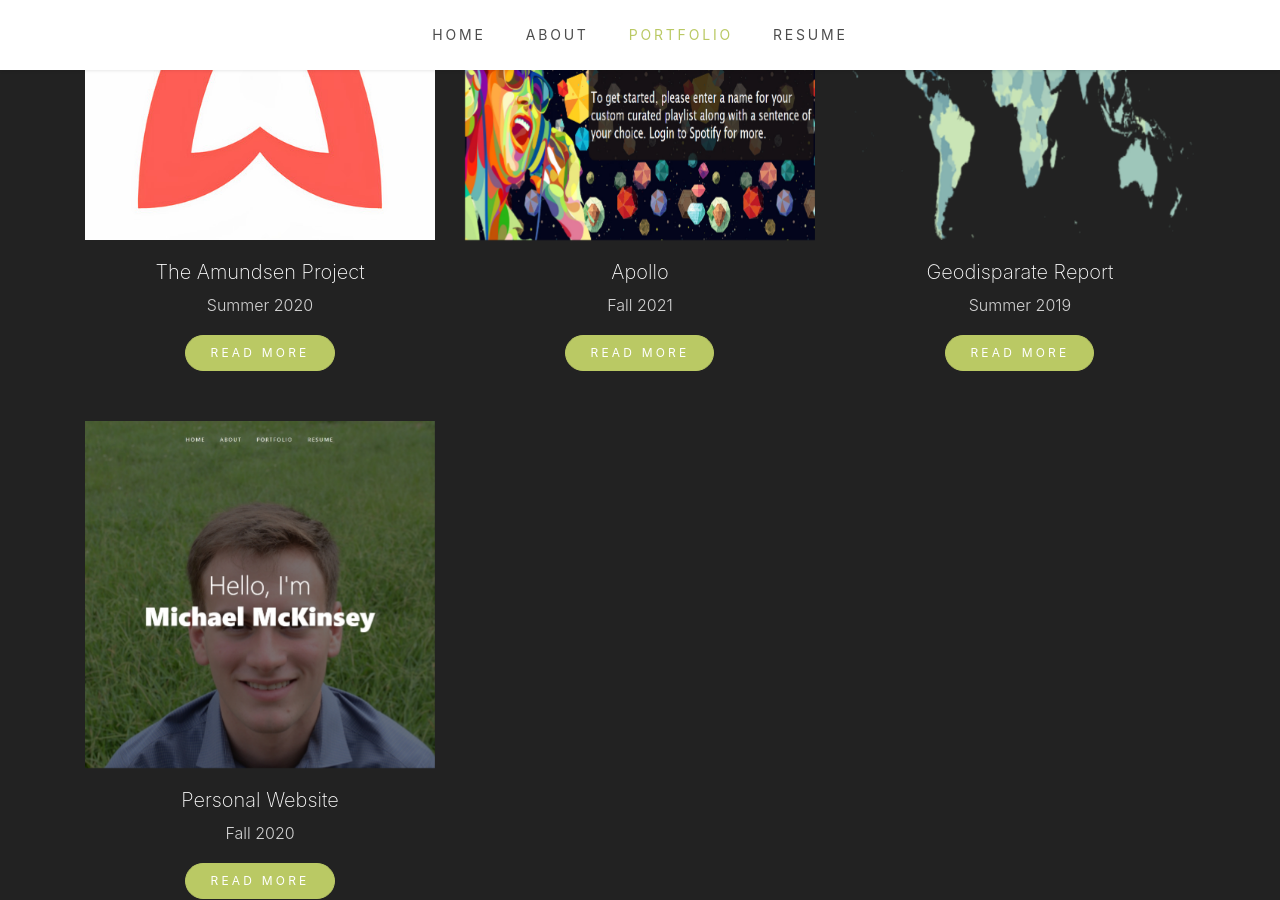
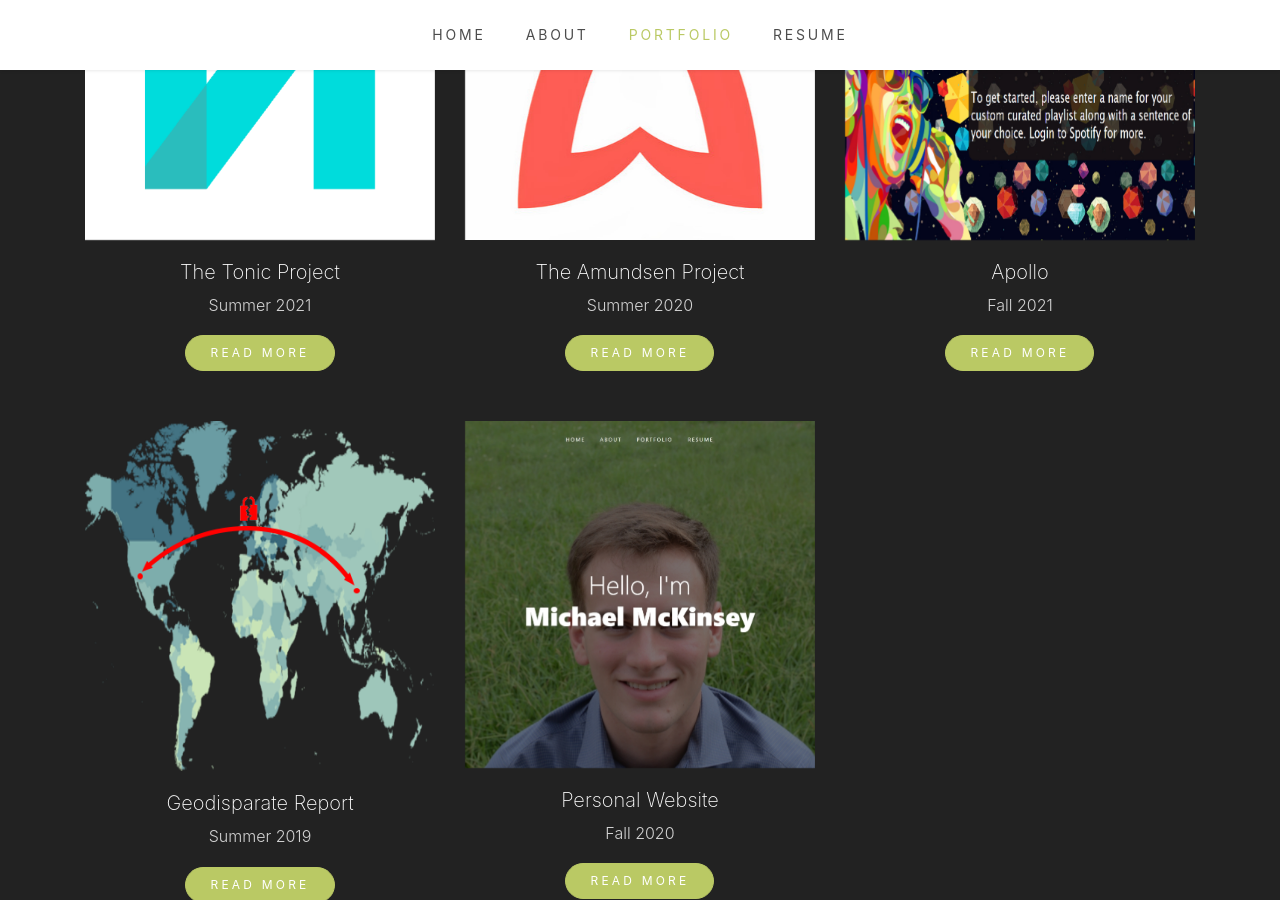
Before and after one commit to michaelmckinsey1/michaelmckinsey1.github.io, a Jekyll site: the page index.html, which Jekyll copies as it is, in a window 1280 px wide and 900 px high, scrolled down 1942 px. Built offline with Jekyll 4.4.1, drawn with Linux system fonts in a browser that asks for light colours.

Commit message:
Add new portfolio space for tonic project

```diff
--- a/index.html
+++ b/index.html
@@ -102,6 +102,19 @@
                     <div class="relative">
                         <div class="thumb">
                             <div class="overlay overlay-bg"></div>
+                            <a href="portfolio/projects/amundsen.html"><img class="image img-fluid" src="images/tonic_logo.png" alt=""></a>
+                        </div>
+                    </div>
+                    <div class="p-inner">
+                        <h4>The Tonic Project</h4>
+                        <p>Summer 2021</p>
+                        <a href="portfolio/projects/amundsen.html" class="btn btn-primary px-4 py-2 btn-sm smoothscroll">Read More</a>
+                    </div>
+                </div>
+                <div class="single-portfolio col-sm-4 all projects">
+                    <div class="relative">
+                        <div class="thumb">
+                            <div class="overlay overlay-bg"></div>
                             <a href="portfolio/projects/amundsen.html"><img class="image img-fluid" src="images/amundsen_upscaled.jpg" alt=""></a>
                         </div>
                     </div>
@@ -124,6 +137,8 @@
                         <a href="portfolio/projects/apollo.html" class="btn btn-primary px-4 py-2 btn-sm smoothscroll">Read More</a>
                     </div>
                 </div>
+            </div>
+            <div class="row grid">
                 <div class="single-portfolio col-sm-4 all projects">
                     <div class="relative">
                         <div class="thumb">
@@ -137,8 +152,6 @@
                         <a href="portfolio/projects/geodisparate.html" class="btn btn-primary px-4 py-2 btn-sm smoothscroll">Read More</a>
                     </div>
                 </div>
-            </div>
-            <div class="row grid">
                 <div class="single-portfolio col-sm-4 all websites">
                     <div class="relative">
                         <div class="thumb">
```
Also changed, not shown: images/tonic_logo.png (added).
